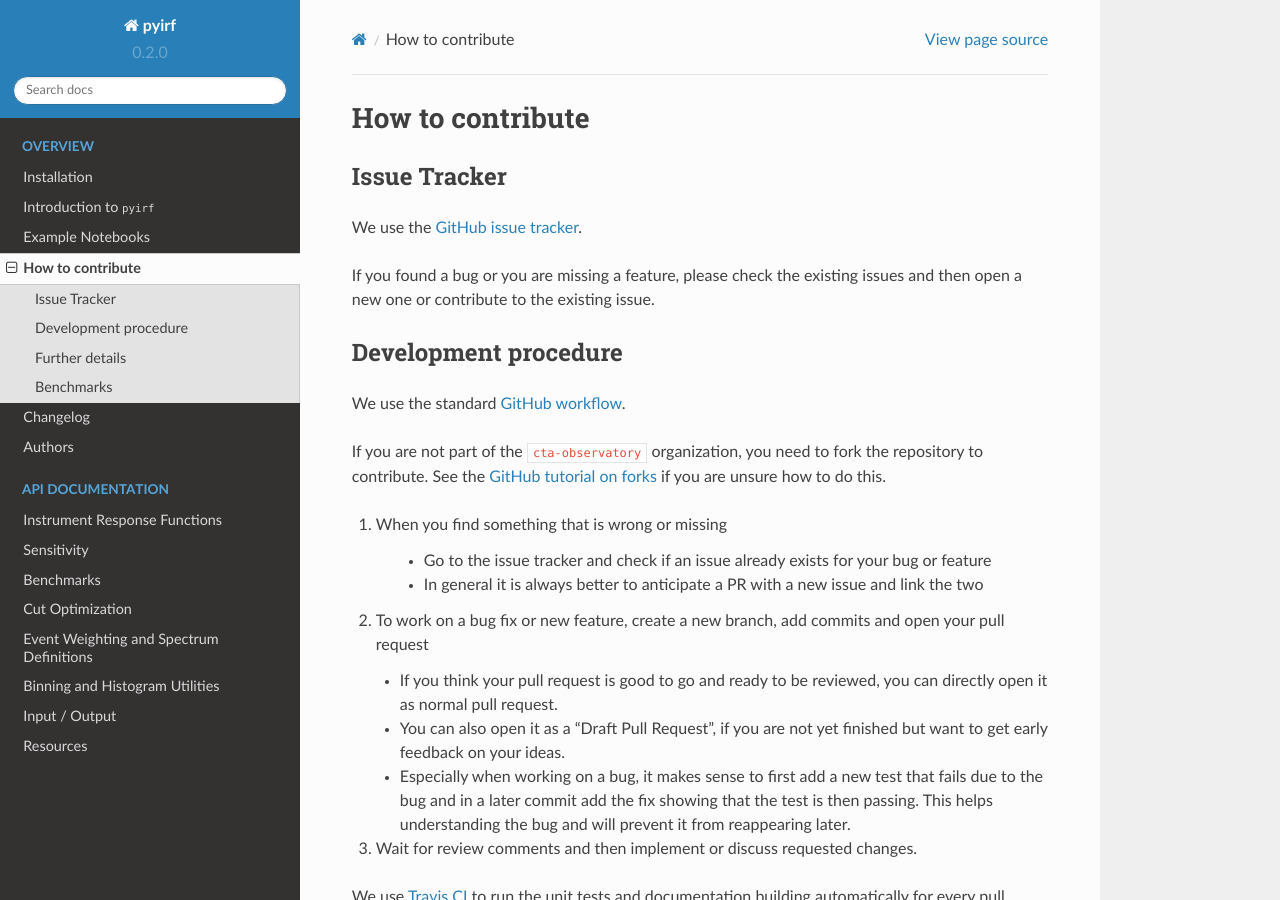
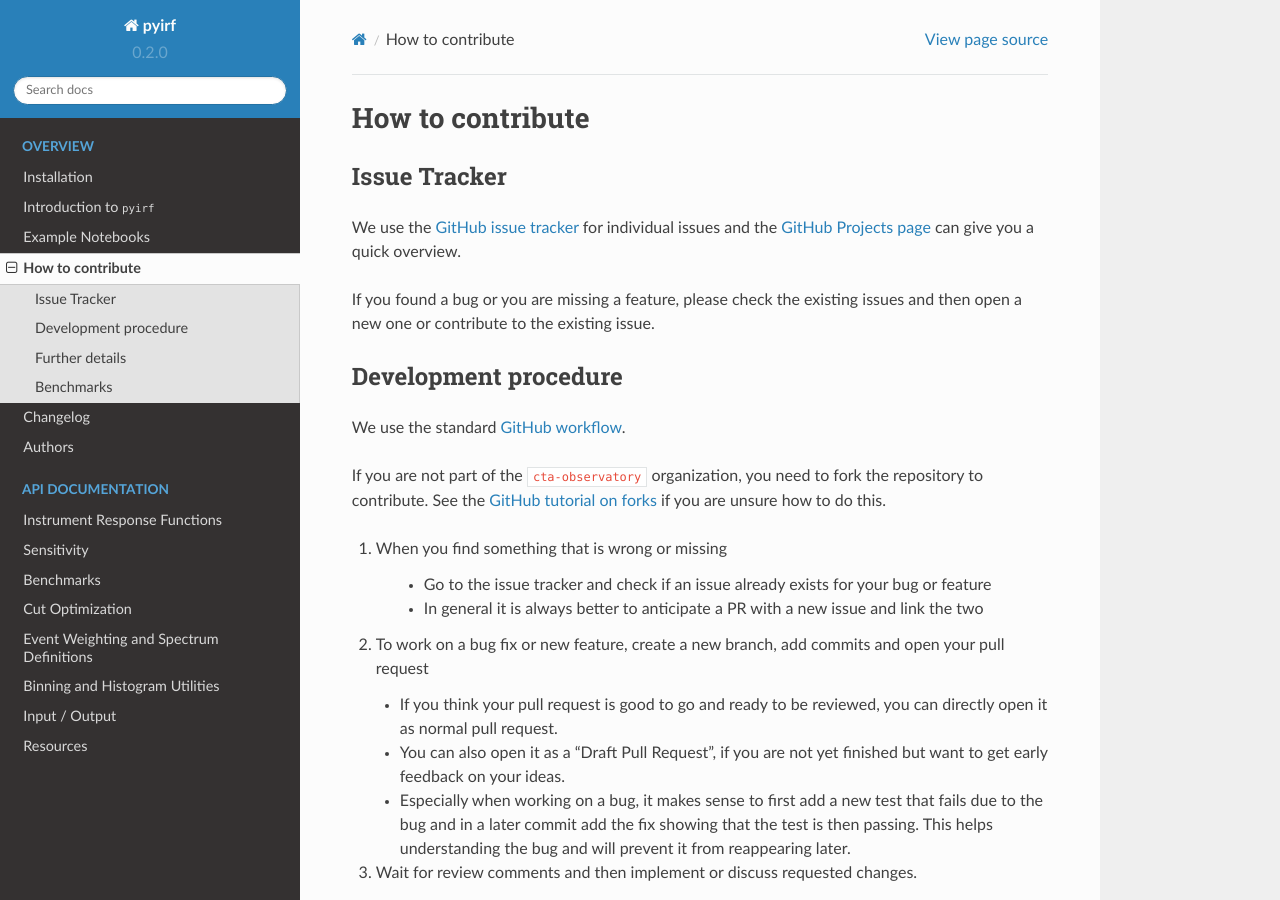
Before and after one commit to cta-observatory/pyirf, a Sphinx documentation site: the page built from docs/contribute.rst, in a window 1280 px wide and 900 px high. Built offline with Sphinx 7.4.7 and the Read the Docs theme 2.0.0, drawn with Linux system fonts in a browser that asks for light colours.

Commit message:
Remove pdf, mention github projects

```diff
--- a/docs/conf.py
+++ b/docs/conf.py
@@ -59,7 +59,7 @@ extensions = [
 # nbsphinx
 # nbsphinx_execute = "never"
 nbsphinx_execute_arguments = [
-    "--InlineBackend.figure_formats={'svg', 'pdf'}",
+    "--InlineBackend.figure_formats={'svg', }",
     "--InlineBackend.rc={'figure.dpi': 96}",
 ]
 
--- a/docs/contribute.rst
+++ b/docs/contribute.rst
@@ -7,7 +7,8 @@ How to contribute
 Issue Tracker
 -------------
 
-We use the `GitHub issue tracker <https://github.com/cta-observatory/pyirf>`__.
+We use the `GitHub issue tracker <https://github.com/cta-observatory/pyirf>`__
+for individual issues and the `GitHub Projects page <https://github.com/cta-observatory/pyirf/projects>`_ can give you a quick overview.
 
 If you found a bug or you are missing a feature, please check the existing
 issues and then open a new one or contribute to the existing issue.
```
